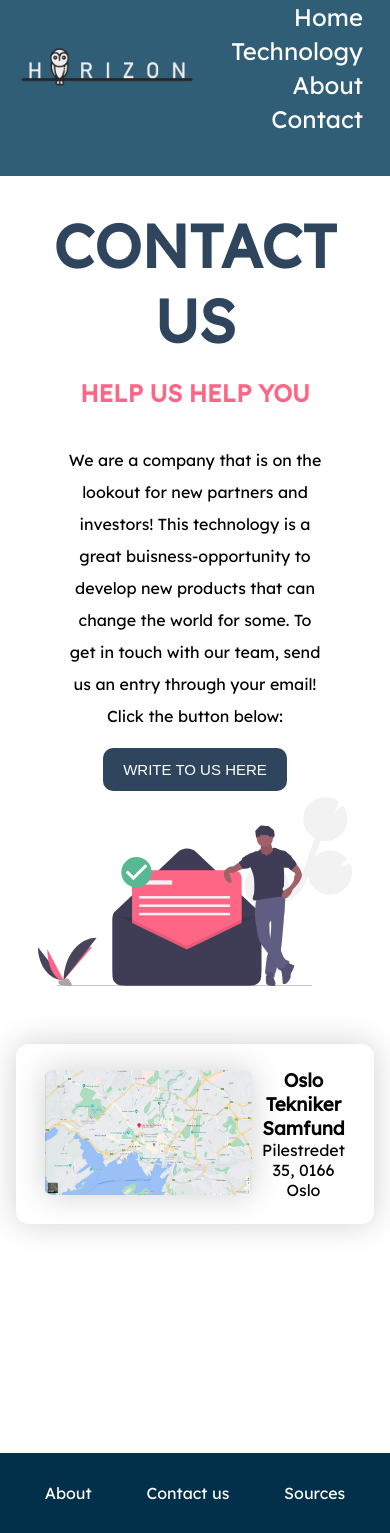
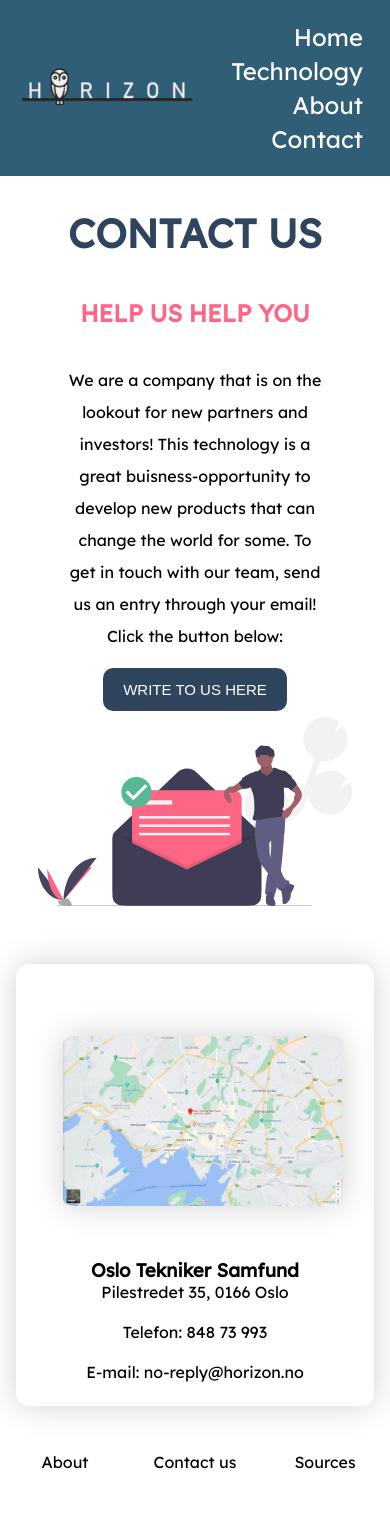
Before and after one commit to MinhTT43/Final-Project, a plain HTML site: page contact.html in a window 390 px wide. After the commit the page ends 1502 px from the top, so only its background shows below. Drawn offline with Linux system fonts and the light colour scheme.

Commit message:
Mostly done with Contact  and frontpage

```diff
--- a/contact.html
+++ b/contact.html
@@ -16,7 +16,7 @@
 
 <body>
     <nav>
-        <div class="center-container" id="navbar-height">
+        <div class="center-container-nav" id="navbar-height">
             <div id="nav-spacing">
                 <div id="nav-logo">
                     <!-- add potential logo here-->
@@ -45,7 +45,7 @@
             </p>
         </div>
         <div class="container-button">
-            <a href="mailto:horizon@gmail.com?subject=Contact Us!&body=We are happy to see that you want to get in thouch! Please enter your message below:">
+            <a href="mailto:E-mail: no-reply@horizon.no?subject=Contact Us!&body=We are happy to see that you want to get in thouch! Please enter your message below:">
                 <button class="btn-primary" id="btn-mail">
                         Write to us here
                     </button>
@@ -62,12 +62,17 @@
             </div>
             <div class="map-description">
                 <h3>Oslo Tekniker Samfund</h3>
-                <p>Pilestredet 35, 0166 Oslo</p>
+                <p>Pilestredet 35, 0166 Oslo
+                    <br> <br> Telefon: 848 73 993
+                    <br><br> E-mail: no-reply@horizon.no
+                    <horizon@gmail.com>
+                </p>
             </div>
         </div>
     </section>
 
     <footer>
+
         <div class="footer-source">
             <a href="staff.html">About</a>
         </div>
@@ -80,4 +85,5 @@
     </footer>
 </body>
 
+
 </html>
--- a/style_contact.css
+++ b/style_contact.css
@@ -47,6 +47,7 @@ h1 {
     flex-direction: row;
     display: flex;
     justify-content: right;
+    align-items: center;
 }
 
 #navbar-height {
@@ -55,12 +56,14 @@ h1 {
 
 #nav-logo {
     width: 20%;
+    height: 100%;
     margin-left: 2.5%;
 }
 
 #nav-logo img {
     max-width: 100%;
     max-height: 100%;
+    align-items: center;
     border-radius: var(--border-radius);
 }
 
@@ -125,7 +128,7 @@ h1 {
 .container-description h1 {
     color: var(--clr-darkblue);
     text-transform: uppercase;
-    margin-bottom: 20px;
+    margin-bottom: 1em;
     font-size: 60px;
 }
 
@@ -177,11 +180,11 @@ h1 {
     align-items: center;
     padding: 2rem 2rem;
     justify-content: center;
-    max-width: 1200px;
 }
 
 .map-container {
     box-shadow: 0 0 2rem var(--clr-lightgray);
+    margin: 2rem;
     justify-content: space-evenly;
     flex-direction: row;
     display: inline-flex;
@@ -190,10 +193,11 @@ h1 {
 }
 
 .banner-img {
-    width: 70%;
-    height: auto;
-    margin: auto;
+    width: auto;
+    height: 100%;
+    margin: 3rem 0 3rem 1rem;
     justify-content: center;
+    align-items: center;
 }
 
 .banner-img img {
@@ -213,16 +217,6 @@ h1 {
 .section-b {
     display: flex;
     flex-direction: column;
-    max-width: 1200px;
-}
-
-footer {
-    margin-top: 212.5px;
-    height: 5em;
-    display: flex;
-    justify-content: space-evenly;
-    align-items: center;
-    background-color: var(--clr-background-seperation);
 }
 
 #kilder-dokumentasjon {
@@ -231,9 +225,29 @@ footer {
     height: 100%;
 }
 
+footer {
+    height: 5em;
+    display: flex;
+    justify-content: center;
+    align-items: center;
+    background-color: white;
+}
+
+#kilder-dokumentasjon {
+    text-align: center;
+    width: 100%;
+    height: 100%;
+}
+
+.footer-source {
+    width: 10rem;
+    display: flex;
+    justify-content: center;
+}
+
 .footer-source a {
     text-decoration: none;
-    color: white;
+    color: var(--clr-primary);
     padding: 10px;
 }
 
@@ -242,16 +256,10 @@ footer {
     color: black;
 }
 
-.max-width {
-    width: 100%;
-    border: solid red;
+#footer-placement {
+    justify-content: center;
+    display: flex;
 }
-
-#center {
-    justify-content: center;
-}
-
-section {}
 
 @media only screen and (max-width: 1440px) {
     .container-contact img {
@@ -268,6 +276,12 @@ section {}
 @media only screen and (max-width: 1200px) {
     #nav-options a {
         font-size: var(--font-size-h4);
+    }
+    .container-description h1 {
+        color: var(--clr-darkblue);
+        text-transform: uppercase;
+        margin-bottom: 1em;
+        font-size: var(--font-size-h1);
     }
 }
 
@@ -329,4 +343,10 @@ section {}
     #nav-logo {
         width: auto;
     }
+    .map-container {
+        flex-direction: column;
+    }
+    .map-description {
+        width: 100%;
+    }
 }
--- a/style_frontpage.css
+++ b/style_frontpage.css
@@ -93,6 +93,7 @@ Easier to overwrite than body. Needs overflow-x: hidden; in html,body */
 
 #nav-logo {
     width: 20%;
+    height: 100%;
     margin-left: 2.5%;
 }
 
@@ -419,9 +420,9 @@ Easier to overwrite than body. Needs overflow-x: hidden; in html,body */
 footer {
     height: 5em;
     display: flex;
-    justify-content: space-evenly;
+    justify-content: center;
     align-items: center;
-    background-color: var(--clr-background-seperation);
+    background-color: white;
 }
 
 #kilder-dokumentasjon {
@@ -430,15 +431,31 @@ footer {
     height: 100%;
 }
 
+.footer-source {
+    width: 10rem;
+    display: flex;
+    justify-content: center;
+}
+
 .footer-source a {
     text-decoration: none;
-    color: white;
+    color: var(--clr-primary);
     padding: 10px;
 }
 
 .footer-source:hover a {
     text-decoration: none;
     color: black;
+}
+
+#footer-placement {
+    justify-content: center;
+}
+
+#placement-footer {
+    max-width: 845px;
+    display: flex;
+    justify-content: space-between;
 }
 
 @media only screen and (max-width: 1200px) {
@@ -462,6 +479,11 @@ footer {
     .box-container {
         margin: 10px;
         padding: 20px;
+    }
+    #placement-footer {
+        max-width: 845px;
+        display: flex;
+        justify-content: space-between;
     }
 }
 
```
Also changed, not shown: index.html (+3 -0 lines), source.html (+2 -2 lines).
